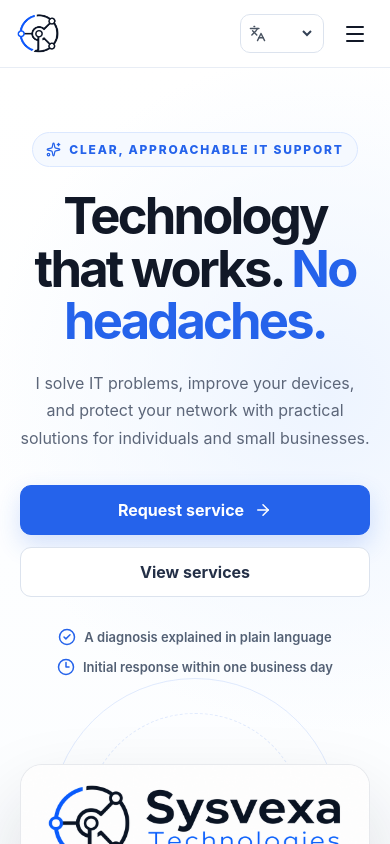
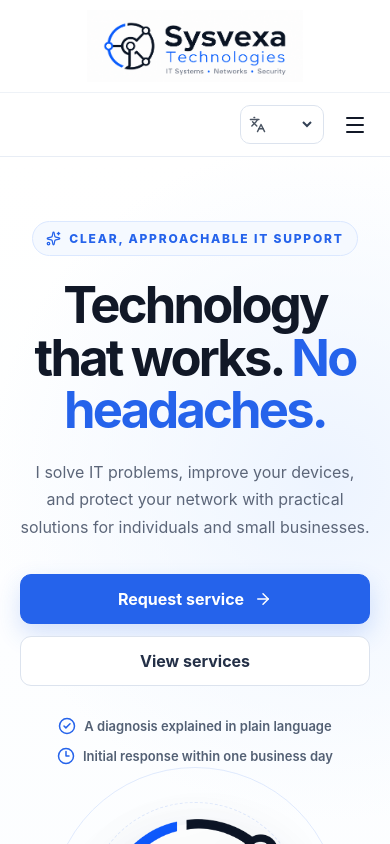
Before and after one commit to jl-glX/sysvexa-technologies, a React (Vite) app: page / in a window 390 px wide. Shown: the top 844 px of the page. Built offline with nearby package versions, Linux system fonts and the light colour scheme.

Commit message:
Reorganiza la identidad visual y añade el favicon

```diff
--- a/index.html
+++ b/index.html
@@ -5,6 +5,8 @@
     <meta name="viewport" content="width=device-width, initial-scale=1.0" />
     <meta name="theme-color" content="#111827" />
     <meta name="description" content="Sysvexa Technologies: sistemas informáticos, redes y seguridad para particulares y pequeños negocios." />
+    <link rel="icon" type="image/png" href="/brand/sysvexa-mark.png" />
+    <link rel="apple-touch-icon" href="/brand/sysvexa-mark.png" />
     <title>Sysvexa Technologies</title>
   </head>
   <body>
--- a/src/App.tsx
+++ b/src/App.tsx
@@ -24,10 +24,13 @@ export default function App() {
 
   return (
     <div className="site-shell">
-      <header className="site-header">
+      <header className="brand-header" id="top">
         <a className="header-brand" href="#top" aria-label="Sysvexa Technologies">
-          <img className="header-mark" src="/brand/sysvexa-mark.png" alt="" />
+          <img className="header-logo" src="/brand/sysvexa-header.png" alt={t("brand.imageAlt")} />
         </a>
+      </header>
+
+      <div className="site-header">
         <nav className={menuOpen ? "nav-links is-open" : "nav-links"} aria-label={t("nav.ariaLabel")}>
           <a href="#services" onClick={closeMenu}>{t("nav.services")}</a>
           <a href="#process" onClick={closeMenu}>{t("nav.howItWorks")}</a>
@@ -41,9 +44,9 @@ export default function App() {
             {menuOpen ? <X /> : <Menu />}
           </button>
         </div>
-      </header>
+      </div>
 
-      <main id="top">
+      <main>
         <section className="hero section-pad">
           <div className="hero-copy">
             <span className="eyebrow"><Sparkles size={15} /> {t("hero.eyebrow")}</span>
@@ -61,7 +64,7 @@ export default function App() {
           <div className="hero-visual" aria-label={t("brand.visualLabel")}>
             <div className="signal signal-one" />
             <div className="signal signal-two" />
-            <div className="brand-lockup"><img src="/brand/sysvexa-header.png" alt={t("brand.imageAlt")} /></div>
+            <div className="hero-mark"><img src="/brand/sysvexa-mark.png" alt="" /></div>
             <div className="service-status">
               <span className="status-icon"><Check size={18} /></span>
               <span><small>{t("hero.statusLabel")}</small><strong>{t("hero.statusValue")}</strong></span>
--- a/src/styles.css
+++ b/src/styles.css
@@ -18,17 +18,22 @@ a { color: inherit; text-decoration: none; }
 .sr-only { position: absolute; width: 1px; height: 1px; padding: 0; margin: -1px; overflow: hidden; clip: rect(0,0,0,0); white-space: nowrap; border: 0; }
 .site-shell { min-height: 100vh; overflow: hidden; }
 
+.brand-header {
+  min-height: 126px; padding: 14px clamp(20px, 5vw, 76px);
+  display: grid; place-items: center;
+  background: #fff; border-bottom: 1px solid #eef2f7;
+}
+.header-brand { display: block; width: min(560px, 76vw); }
+.header-logo { display: block; width: 100%; max-height: 96px; object-fit: contain; }
 .site-header {
-  position: sticky; top: 0; z-index: 20; height: 76px; padding: 0 clamp(20px, 5vw, 76px);
-  display: flex; align-items: center; justify-content: space-between; gap: 28px;
+  position: sticky; top: 0; z-index: 20; min-height: 68px; padding: 10px clamp(20px, 5vw, 76px);
+  display: grid; grid-template-columns: minmax(0, 1fr) auto minmax(0, 1fr); align-items: center; gap: 28px;
   background: rgba(255,255,255,.94); border-bottom: 1px solid #e8edf5; backdrop-filter: blur(18px);
 }
-.header-brand { width: 56px; height: 56px; display: grid; place-items: center; flex: 0 0 auto; }
-.header-mark { display: block; width: 54px; height: 54px; object-fit: contain; }
-.nav-links { display: flex; align-items: center; gap: clamp(18px, 2.2vw, 36px); margin-left: auto; }
+.nav-links { grid-column: 2; display: flex; align-items: center; gap: clamp(18px, 2.2vw, 36px); }
 .nav-links a { color: #455066; font-weight: 600; font-size: 14px; transition: color .2s; }
 .nav-links a:hover { color: var(--blue); }
-.header-actions { display: flex; align-items: center; gap: 12px; }
+.header-actions { grid-column: 3; justify-self: end; display: flex; align-items: center; gap: 12px; }
 .language-switcher { height: 39px; display: flex; align-items: center; gap: 7px; padding: 0 11px; border: 1px solid #dce3ee; border-radius: 10px; color: #4b5563; background: #fff; }
 .language-switcher select { max-width: 126px; border: 0; outline: 0; color: #334155; background: transparent; font-weight: 600; font-size: 13px; cursor: pointer; }
 .menu-button { display: none; border: 0; background: none; color: var(--ink); padding: 7px; }
@@ -52,8 +57,9 @@ h1 span { color: var(--blue); }
 .hero-proof span { display: inline-flex; align-items: center; gap: 8px; }
 .hero-proof svg { color: var(--blue); }
 .hero-visual { position: relative; min-height: 445px; display: grid; place-items: center; }
-.brand-lockup { position: relative; z-index: 2; width: min(100%, 760px); overflow: hidden; border-radius: 22px; background: white; box-shadow: 0 38px 80px rgba(17,24,39,.15); border: 1px solid rgba(229,231,235,.9); }
-.brand-lockup img { display: block; width: 100%; height: auto; }
+.hero-mark { position: relative; z-index: 2; width: min(58%, 310px); aspect-ratio: 1; display: grid; place-items: center; }
+.hero-mark::before { content: ""; position: absolute; inset: 8%; border-radius: 50%; background: rgba(255,255,255,.9); box-shadow: 0 32px 70px rgba(17,24,39,.13); }
+.hero-mark img { position: relative; display: block; width: 100%; height: 100%; object-fit: contain; filter: drop-shadow(0 14px 24px rgba(18,35,68,.1)); }
 .signal { position: absolute; border: 1px solid rgba(37,99,235,.13); border-radius: 50%; }
 .signal-one { width: 440px; height: 440px; }
 .signal-two { width: 340px; height: 340px; border-style: dashed; }
@@ -129,7 +135,8 @@ footer { color: #b6c0cf; background: #0b1220; }
 .footer-bottom { padding: 20px clamp(22px, 7vw, 108px); display: flex; justify-content: space-between; gap: 25px; border-top: 1px solid #202a3a; font-size: 11px; }
 
 @media (max-width: 1100px) {
-  .nav-links { display: none; position: absolute; top: 75px; inset-inline: 0; padding: 22px; flex-direction: column; align-items: flex-start; background: white; border-bottom: 1px solid #e5e7eb; box-shadow: 0 18px 30px rgba(17,24,39,.08); }
+  .site-header { display: flex; justify-content: flex-end; }
+  .nav-links { display: none; position: absolute; top: 100%; inset-inline: 0; padding: 22px; flex-direction: column; align-items: flex-start; background: white; border-bottom: 1px solid #e5e7eb; box-shadow: 0 18px 30px rgba(17,24,39,.08); }
   .nav-links.is-open { display: flex; }
   .menu-button { display: grid; place-items: center; }
   .header-actions > .button { display: none; }
@@ -143,9 +150,10 @@ footer { color: #b6c0cf; background: #0b1220; }
 }
 
 @media (max-width: 680px) {
-  .site-header { height: 68px; padding-inline: 16px; }
-  .header-brand { width: 44px; height: 44px; }
-  .header-mark { width: 43px; height: 43px; }
+  .brand-header { min-height: 92px; padding: 10px 16px; }
+  .header-brand { width: min(390px, 88vw); }
+  .header-logo { max-height: 72px; }
+  .site-header { min-height: 64px; padding: 8px 16px; }
   .language-switcher { padding: 0 8px; }
   .language-switcher select { max-width: 42px; }
   .section-pad { padding: 76px 20px; }
@@ -156,6 +164,7 @@ footer { color: #b6c0cf; background: #0b1220; }
   .hero-actions .button { width: 100%; }
   .hero-proof { flex-direction: column; align-items: center; gap: 12px; }
   .hero-visual { min-height: 245px; }
+  .hero-mark { width: min(62%, 210px); }
   .signal-one { width: 290px; height: 290px; }
   .signal-two { width: 220px; height: 220px; }
   .service-status { right: 4px; bottom: 6px; transform: scale(.82); transform-origin: bottom right; }
```
